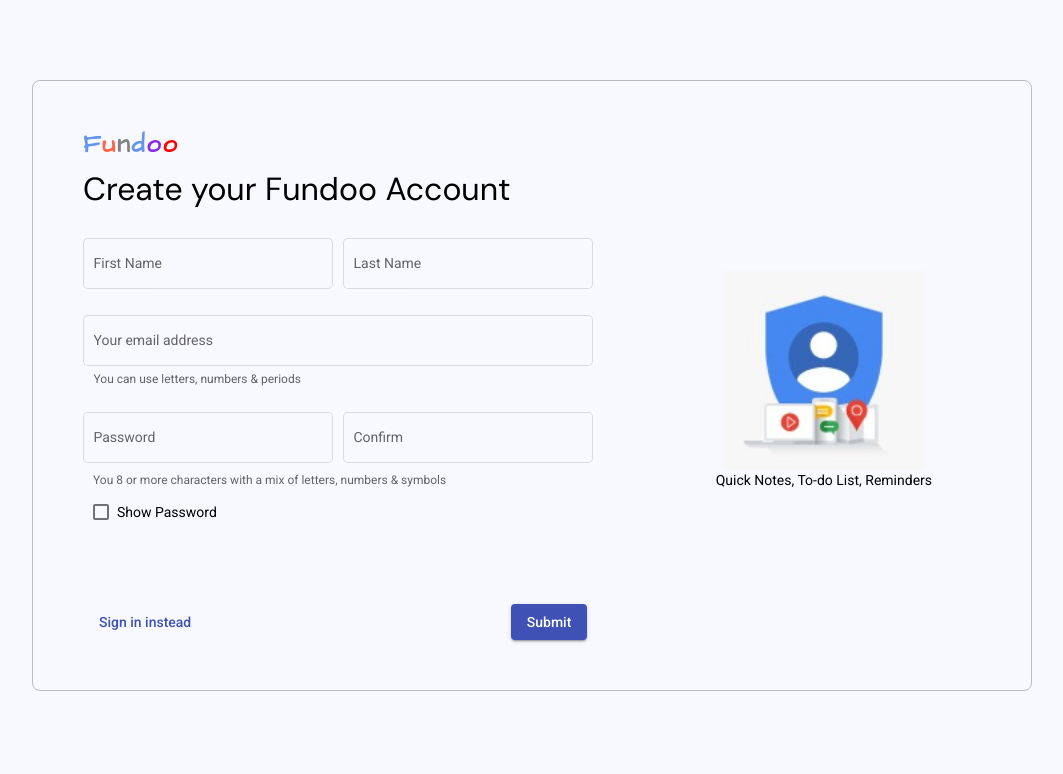
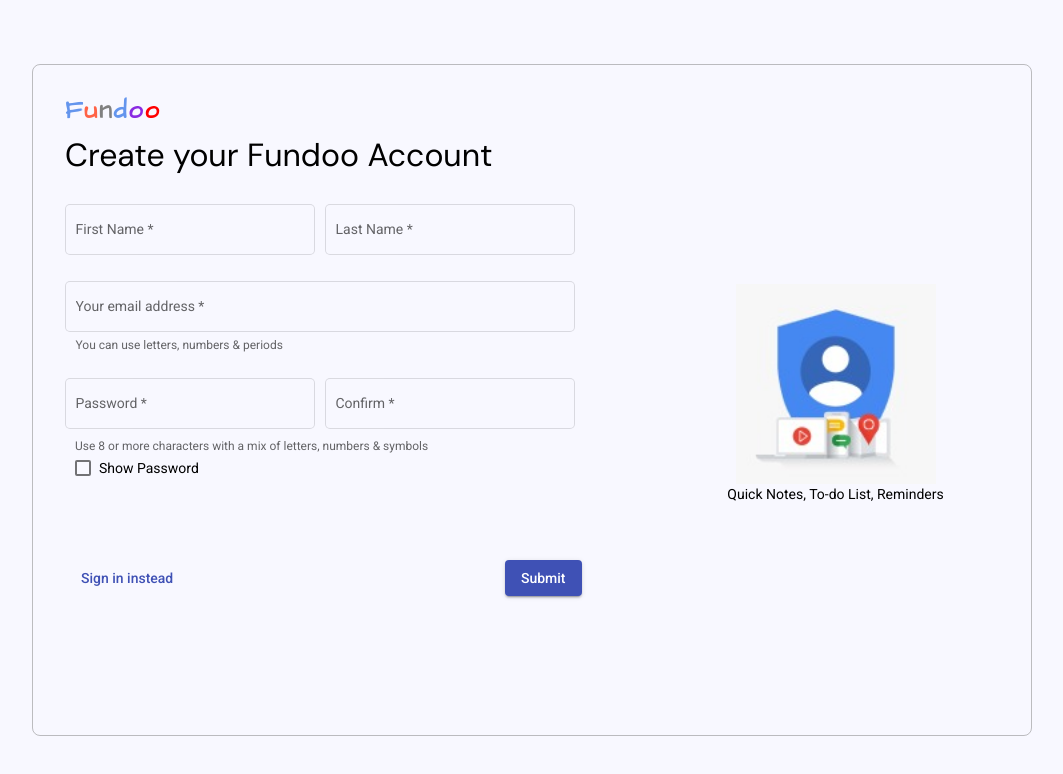
Before and after one commit to sohail-ahamed-qureshi/Fundoo-Frontend, an Angular app: page /signup in a window 1280 px wide. Shown: the top 774 px of the page, without its empty margins (108-1171 px from the left). Built offline with nearby package versions, Linux system fonts and the light colour scheme.

Commit message:
[sohail]:hammer:new sign in page added

```diff
--- a/src/app/Components/login/login.component.html
+++ b/src/app/Components/login/login.component.html
@@ -1 +1,17 @@
-<p>login works!</p>
+<section class="mainContent">
+  <div>
+    <app-logo></app-logo>
+    <h2>Sign in</h2>
+    <p>Use your Fundoo Account</p>
+  </div>
+  <div>
+    <mat-form-field appearance="outline">
+      <mat-label>Email Address</mat-label>
+      <input class="input" matInput type="email"/>
+    </mat-form-field>
+  </div>
+  <div class="buttonsPart">
+    <button mat-button color="primary">Create account</button>
+    <button class="submitBtn" mat-raised-button color="primary">Sign in</button>
+  </div>
+</section>
--- a/src/app/Components/login/login.component.scss
+++ b/src/app/Components/login/login.component.scss
@@ -0,0 +1,35 @@
+.mainContent {
+  max-width: 28%;
+  height: 500px;
+  padding: 2.5%;
+  position: absolute;
+  top: 0;
+  bottom: 0;
+  left: 0;
+  right: 0;
+  margin: auto;
+  border: 1px solid rgba(128, 128, 128, 0.5);
+  border-radius: 8px;
+  text-align: center;
+}
+
+h2 {
+  font-size: 25px;
+  font-weight: 400;
+  color: rgb(88, 80, 80);
+}
+
+p {
+  font-size: 16px;
+  margin-bottom: 20px;
+}
+
+mat-form-field {
+  width: 350px;
+}
+
+.buttonsPart {
+  margin-top: 30%;
+  display: flex;
+  justify-content: space-between;
+}
--- a/src/app/Components/register/register.component.html
+++ b/src/app/Components/register/register.component.html
@@ -4,48 +4,57 @@
       <app-logo></app-logo>
       <p class="subHeading">Create your Fundoo Account</p>
     </div>
-    <div class="formInput">
+    <form [formGroup]= "form" (ngSubmit)="onSubmit()">
       <div>
         <mat-form-field appearance="outline">
           <mat-label>First Name</mat-label>
-          <input matInput />
+          <input matInput formControlName="firstName" class="form-control" autocomplete="off" type="text" />
         </mat-form-field>
         <mat-form-field appearance="outline">
           <mat-label>Last Name</mat-label>
-          <input matInput />
+          <input matInput formControlName="lastName" class="form-control" autocomplete="off" type="text" />
         </mat-form-field>
+      </div>
+        <div *ngIf="submitted && f.firstName.errors" class="invalid-feedback">
+          <div *ngIf="f.firstName.errors.required">First Name and Last Name is required</div>
       </div>
       <div class="emailSection">
         <mat-form-field class="emailSection" appearance="outline">
           <mat-label>Your email address</mat-label>
-          <input class="input-group" matInput />
+          <input class="input" formControlName="email" class="form-control" matInput type="email" />
           <mat-icon matSuffix></mat-icon>
-          <mat-hint class="emailHint"
-            >You can use letters, numbers & periods</mat-hint
-          >
+          <mat-hint class="emailHint">You can use letters, numbers & periods</mat-hint>
         </mat-form-field>
       </div>
+      <div *ngIf="submitted && f.email.errors" class="invalid-feedback">
+        <div *ngIf="f.email.errors.required">Email is required</div>
+    </div>
       <div class="passwordSection">
         <mat-form-field appearance="outline">
           <mat-label>Password</mat-label>
-          <input matInput />
+          <input matInput [(ngModel)]="passwordInput" formControlName="password" class="form-control" autocomplete="off" type="password" />
         </mat-form-field>
+
         <mat-form-field appearance="outline">
           <mat-label>Confirm</mat-label>
-          <input matInput />
+          <input matInput formControlName="confirmpassword" class="form-control" autocomplete="off" />
         </mat-form-field>
         <mat-hint class="passwordHint"
-          >You 8 or more characters with a mix of letters, numbers &
+          >Use 8 or more characters with a mix of letters, numbers &
           symbols</mat-hint
         >
       </div>
-
-      <mat-checkbox class="checkBox">Show Password</mat-checkbox>
+      <div *ngIf="submitted && f.password.errors" class="invalid-feedback">
+        <div *ngIf="f.password.errors.required">Password is required</div>
+    </div>
+      <mat-checkbox class="checkBox" (click)="OnCheck()" >Show Password</mat-checkbox>
       <div class="buttonsPart">
         <button mat-button color="primary">Sign in instead</button>
-        <button class="submitBtn" mat-raised-button color="primary">Submit</button>
+        <button class="submitBtn" mat-raised-button (click) = "onSubmit()" color="primary" >
+          Submit
+        </button>
       </div>
-    </div>
+    </form>
   </div>
   <div class="rightPart">
     <img class="registerImg" src="assets\registerImage.jpeg" alt="" srcset="" />
--- a/src/app/Components/register/register.component.scss
+++ b/src/app/Components/register/register.component.scss
@@ -1,39 +1,42 @@
 .mainContent {
-  margin: 80px auto;
-  padding: 50px;
+  position: absolute;
+	top:0;
+	bottom: 0;
+	left: 0;
+	right: 0;
+
+	margin: 5% auto;
+  padding: 2.5%;
   max-width: 1000px;
   border: 1px solid rgba(128, 128, 128, 0.5);
   border-radius: 8px;
   display: flex;
 }
 
-.subHeading{
-    font-family: 'DM Sans', sans-serif;
+.subHeading {
+  font-family: "DM Sans", sans-serif;
   font-size: 32px;
   margin-bottom: 35px;
 }
 
-mat-form-field{
+mat-form-field {
   margin-right: 10px;
-    width:250px ;
-}
-.input ::placeholder{
-    text-align: center;
+  width: 250px;
 }
 
-.emailSection{
-    width:510px ;
+.emailSection {
+  width: 510px;
 }
 
-.passwordSection{
-    margin-top:20px ;
+.passwordSection {
+  margin-top: 20px;
 }
 
-.leftPart{
+.leftPart {
   width: 65%;
 }
 
-.rightPart{
+.rightPart {
   width: 35%;
   display: flex;
   flex-direction: column;
@@ -41,29 +44,35 @@
   align-items: center;
 }
 
-.registerImg{
+.registerImg {
   width: 200px;
   height: 200px;
 }
-.emailHint{
+.emailHint {
   font-size: 12px;
+  display: block;
 }
-.passwordHint{
+.passwordHint {
   display: flex;
   flex-direction: column;
   margin-top: -15px;
-    margin-bottom: 10px;
+
   font-size: 12px;
   margin-left: 10px;
 }
-.checkBox{
+.checkBox {
   margin-left: 10px;
 }
-.buttonsPart{
+.buttonsPart {
   margin-top: 80px;
   display: flex;
-
 }
-.submitBtn{
+.submitBtn {
   margin-left: 52%;
 }
+
+.invalid-feedback {
+  color: tomato;
+  font-size: 12px;
+  margin-left: 10px;
+}
--- a/src/app/Components/register/register.component.ts
+++ b/src/app/Components/register/register.component.ts
@@ -1,15 +1,56 @@
 import { Component, OnInit } from '@angular/core';
+import {
+  FormBuilder,
+  FormControl,
+  FormGroup,
+  NgModel,
+  Validators,
+} from '@angular/forms';
 
 @Component({
   selector: 'app-register',
   templateUrl: './register.component.html',
-  styleUrls: ['./register.component.scss']
+  styleUrls: ['./register.component.scss'],
 })
 export class RegisterComponent implements OnInit {
+  form!: FormGroup;
+  submitted = false;
 
-  constructor() { }
+  constructor(private formBuilder: FormBuilder) {}
 
-  ngOnInit(): void {
+  ngOnInit() {
+    this.form = this.formBuilder.group({
+      firstName: [
+        '',
+        [Validators.required, Validators.pattern(/^[a-zA-Z]{3,}$/)],
+      ],
+      lastName: [
+        '',
+        [Validators.required, Validators.pattern(/^[a-zA-Z]{3,}$/)],
+      ],
+      email: ['', [Validators.required, Validators.email]],
+      password: ['', [Validators.required, Validators.minLength(6)]],
+      confirmpassword: ['', [Validators.required]],
+    });
+  }
+  get f() {
+    return this.form.controls;
   }
 
+  onSubmit() {
+    this.submitted = true;
+
+    // stop here if form is invalid
+    if (this.form.invalid) {
+      return;
+    }
+
+    // display form values on success
+    alert('SUCCESS!! :-)\n\n' + JSON.stringify(this.form.value, null, 4));
+  }
+  passwordInput ="";
+
+  OnCheck() {
+
+  }
 }
--- a/src/app/app.module.ts
+++ b/src/app/app.module.ts
@@ -12,6 +12,7 @@
 import { LogoComponent } from './Components/logo/logo.component';
 import {MatCheckboxModule} from '@angular/material/checkbox';
 import {MatButtonModule} from '@angular/material/button';
+import {  ReactiveFormsModule } from '@angular/forms';
 
 @NgModule({
   declarations: [AppComponent, RegisterComponent, LoginComponent, LogoComponent],
@@ -23,7 +24,9 @@
     MatInputModule,
     MatIconModule,
     MatCheckboxModule,
-    MatButtonModule
+    MatButtonModule,
+    ReactiveFormsModule,
+
   ],
   providers: [],
   bootstrap: [AppComponent],
```
Lines whose indentation alone changed are shown as unchanged.
